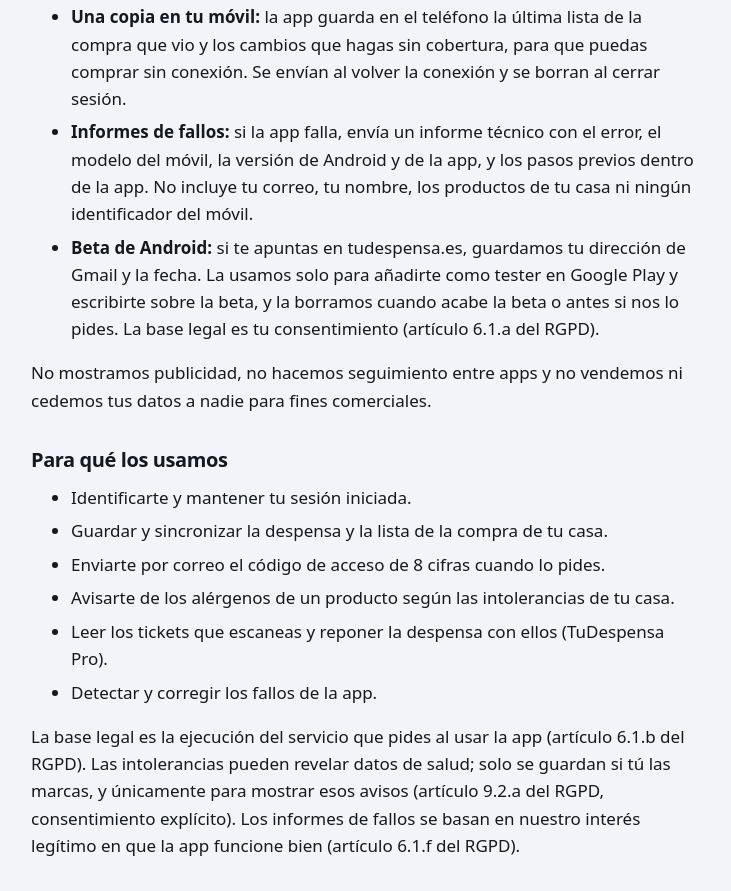
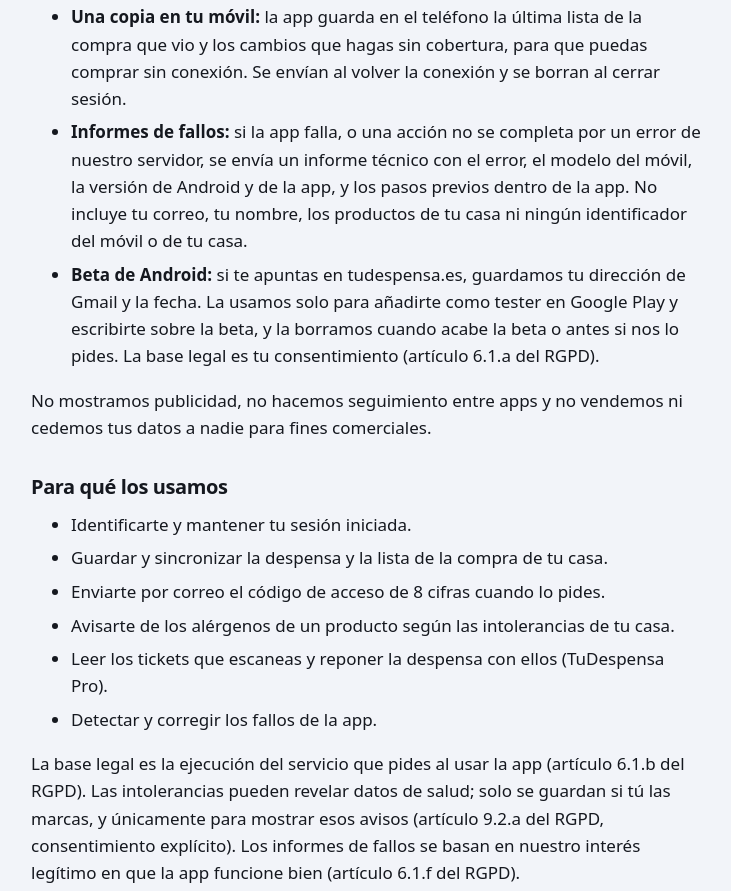
Before and after one commit to Japaro79/tudespensa-site, a plain HTML site: page privacidad.html in a window 1280 px wide. Shown: the part 864-1755 px from the top of the page, without its empty margins (273-1004 px from the left). Drawn offline with Linux system fonts and the light colour scheme.

Commit message:
feat(privacy): mention server error reports sent to Sentry

```diff
--- a/privacidad.html
+++ b/privacidad.html
@@ -82,10 +82,11 @@
           Se envían al volver la conexión y se borran al cerrar sesión.
         </li>
         <li>
-          <strong>Informes de fallos:</strong> si la app falla, envía un informe técnico con el
-          error, el modelo del móvil, la versión de Android y de la app, y los pasos previos dentro
-          de la app. No incluye tu correo, tu nombre, los productos de tu casa ni ningún
-          identificador del móvil.
+          <strong>Informes de fallos:</strong> si la app falla, o una acción no se completa por un
+          error de nuestro servidor, se envía un informe técnico con el error, el modelo del móvil,
+          la versión de Android y de la app, y los pasos previos dentro de la app. No incluye tu
+          correo, tu nombre, los productos de tu casa ni ningún identificador del móvil o de tu
+          casa.
         </li>
         <li id="beta">
           <strong>Beta de Android:</strong> si te apuntas en tudespensa.es, guardamos tu dirección
```
